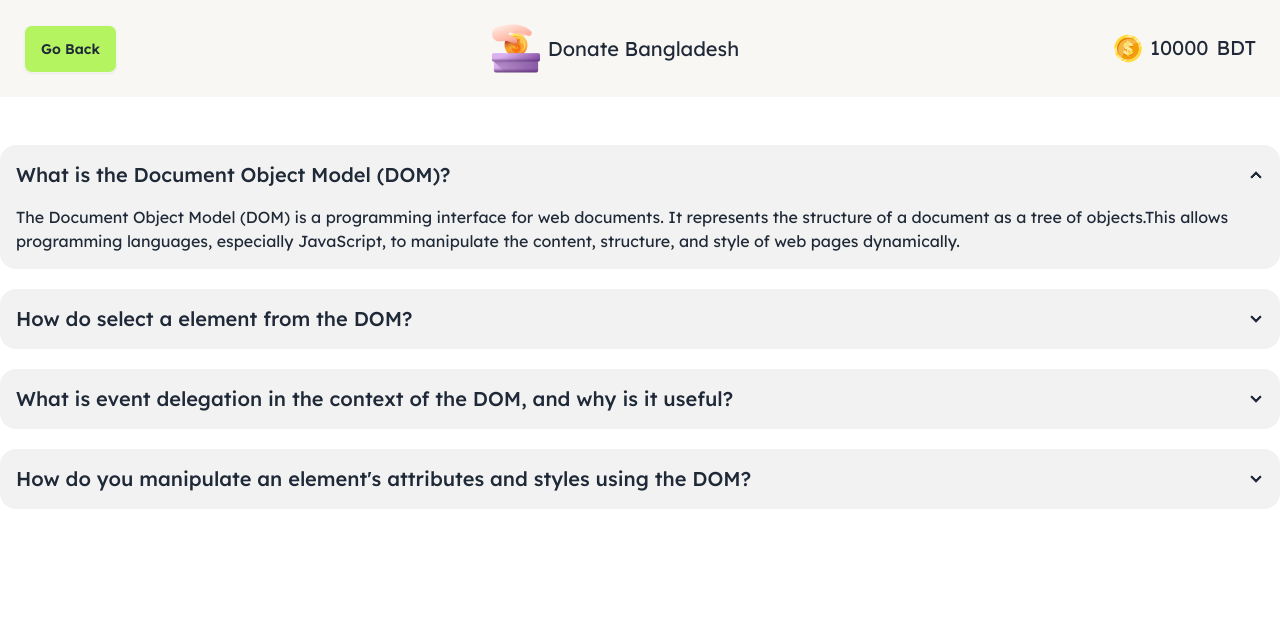
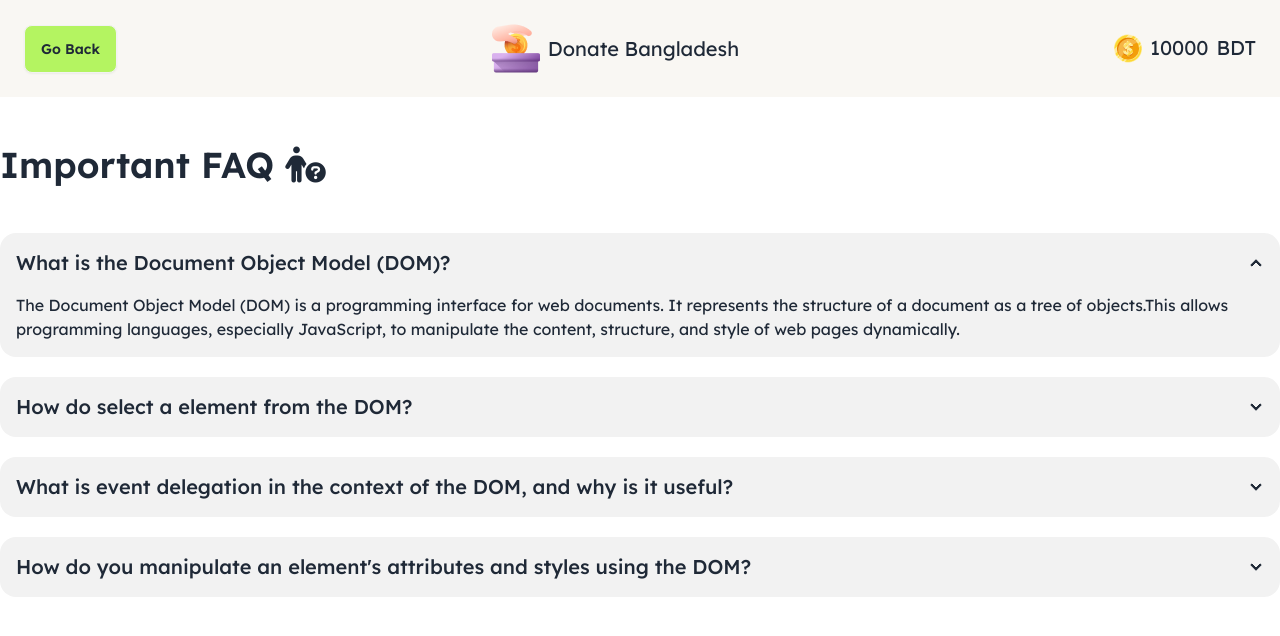
Before and after one commit to MursalinDevOps/a5-donate-bd, a plain HTML site: page blog.html in a window 1280 px wide. Drawn offline with nearby package versions, Linux system fonts and the light colour scheme.

Commit message:
title added in blog

```diff
--- a/blog.html
+++ b/blog.html
@@ -49,7 +49,11 @@
 
   <main>
     <!-- FAQ SECTION -->
+     <div class="container mx-auto mt-12">
+      <h2 class="text-4xl font-semibold">Important FAQ <span><i class="fa-solid fa-person-circle-question"></i></span></h2>
+     </div>
     <section class="container mx-auto space-y-5 mt-12">
+
       <div class="collapse collapse-arrow bg-base-200">
         <input type="radio" name="my-accordion-2" checked="checked" />
         <div class="collapse-title text-xl font-medium">What is the Document Object Model (DOM)?</div>
```
